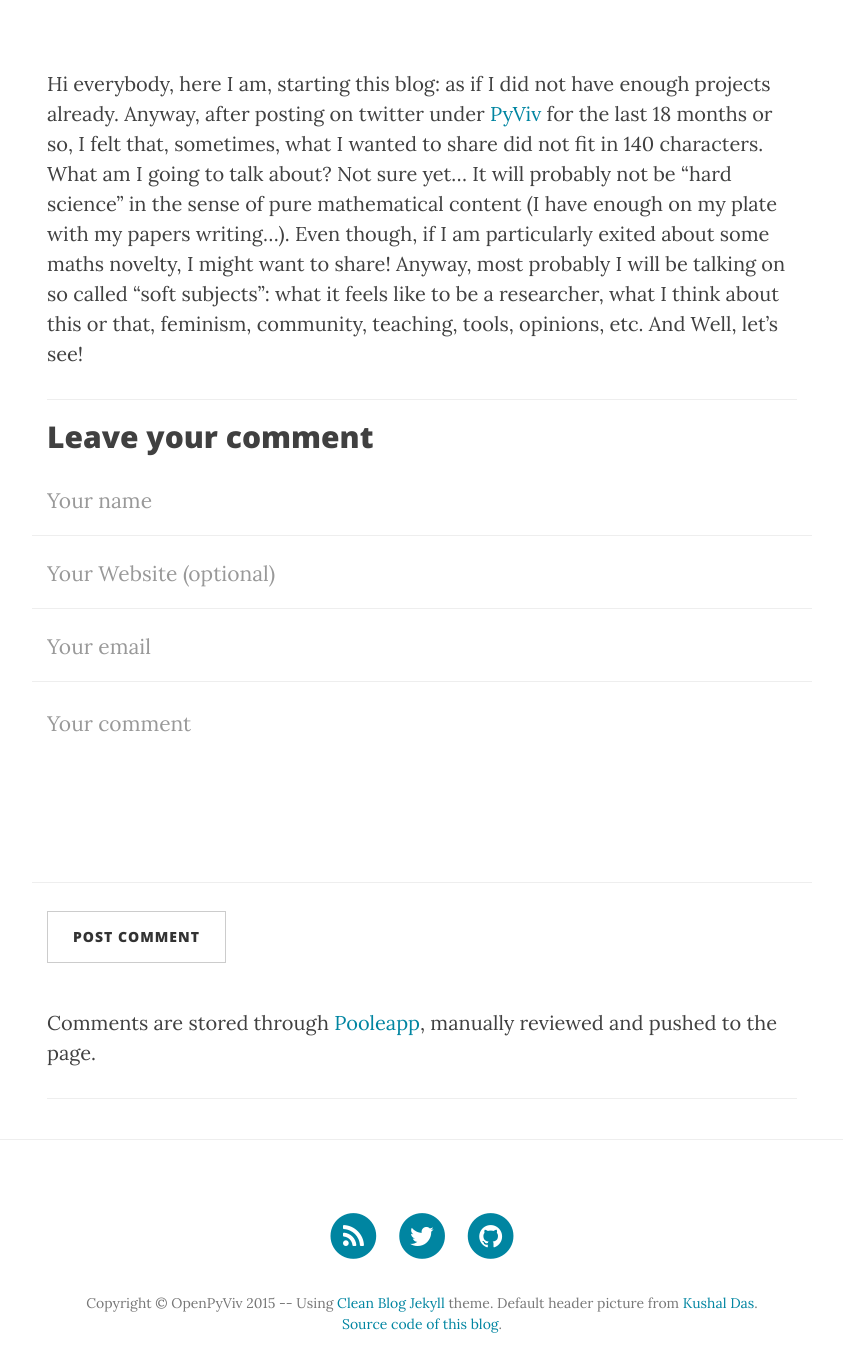
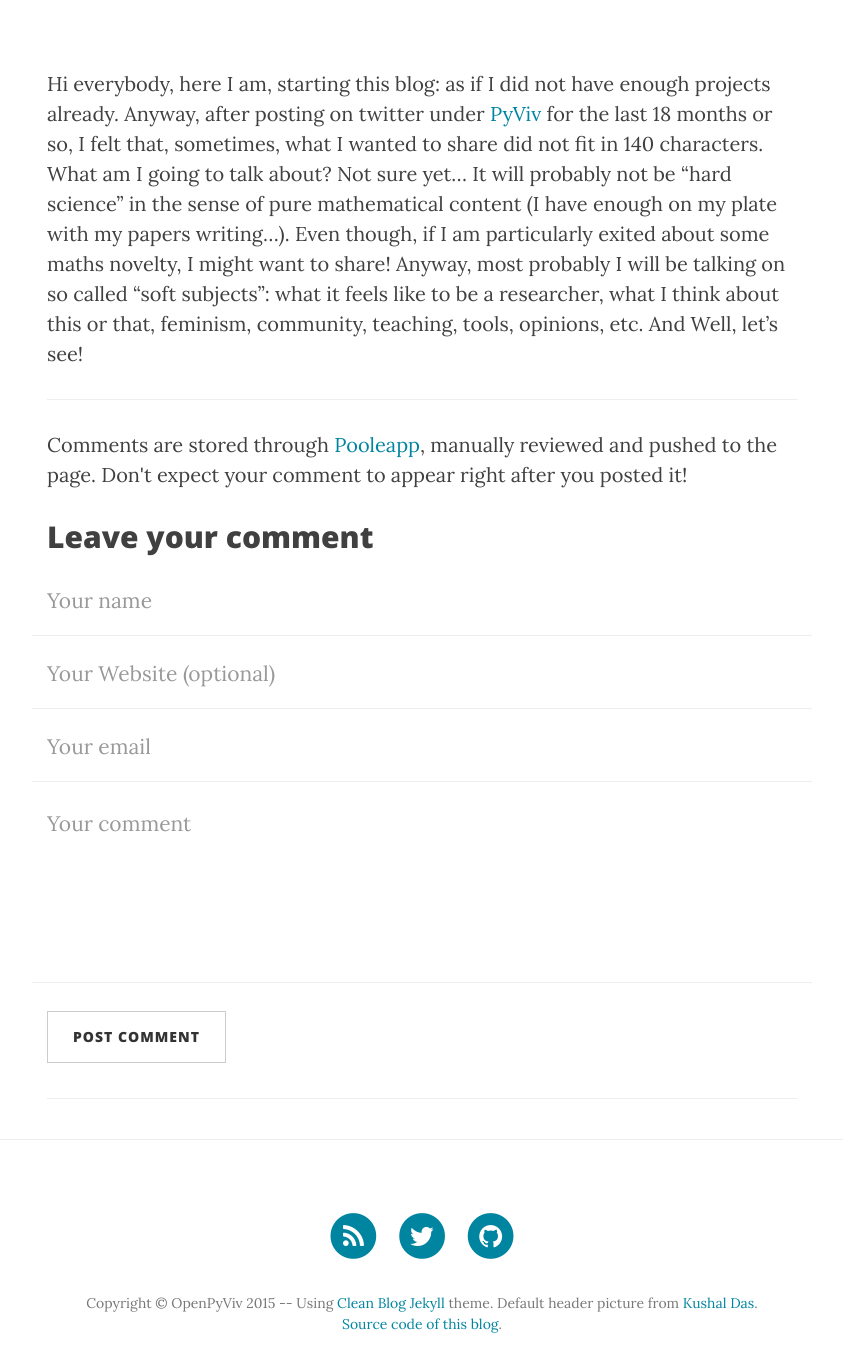
Before and after one commit to VivianePons/vivianepons.github.com, a Jekyll site: the page built from _posts/2015-11-29-hello-world.md, in a window 1280 px wide and 1400 px high, scrolled down 487 px. Shown: the top 1372 px of the window, without its empty margins (218-1061 px from the left). Built offline with Jekyll 4.4.1, drawn with Linux system fonts in a browser that asks for light colours; nearby versions of some CDN libraries.

Commit message:
temp fix comments

```diff
--- a/_includes/comments.html
+++ b/_includes/comments.html
@@ -23,6 +23,7 @@
 </div>
 
 
+<p>Comments are stored through <a href="http://pooleapp.com/">Pooleapp</a>, manually reviewed and pushed to the page. Don't expect your comment to appear right after you posted it!</p>
 
 
 <form action="http://pooleapp.com/stash/{{ site.poole-api-key }}/" method="post" name="commentForm" id="commentForm" novalidate>
```
Also changed, not shown: other parts of _includes/comments.html (+0 -2 lines).
